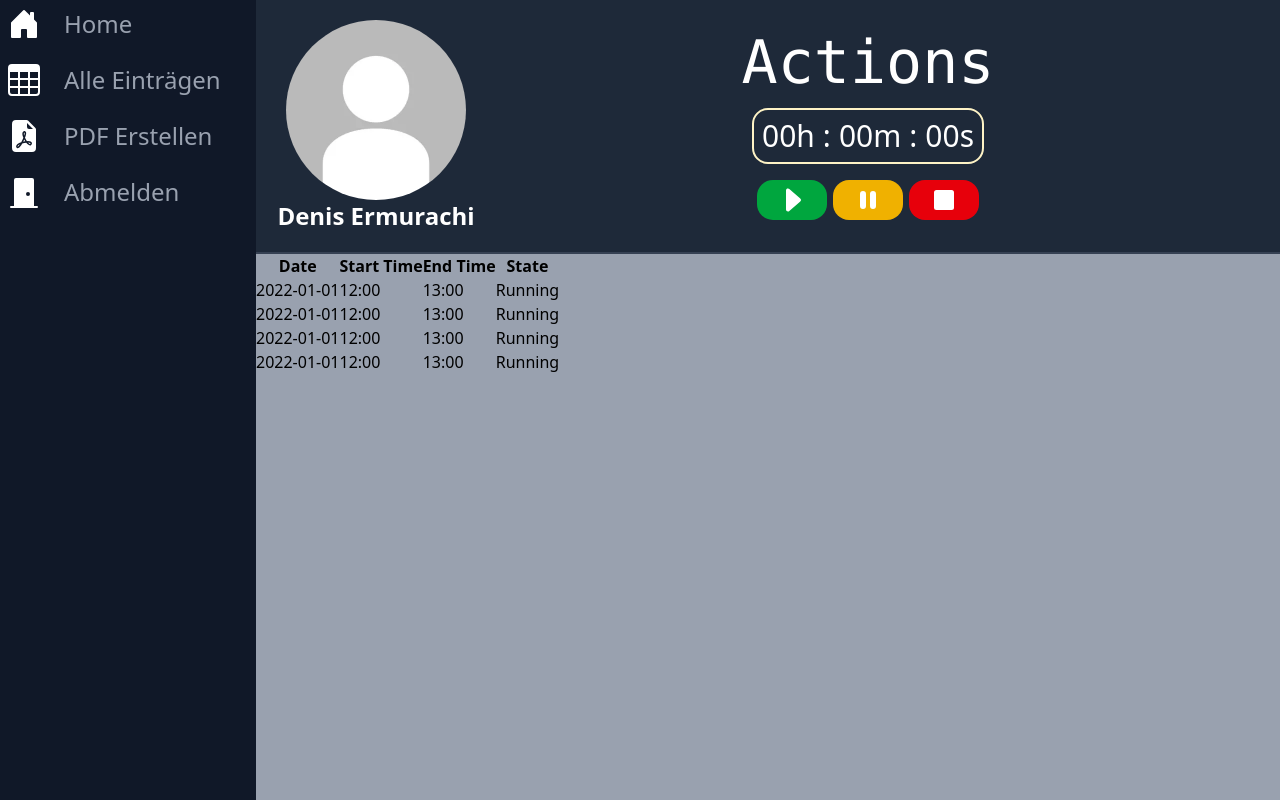
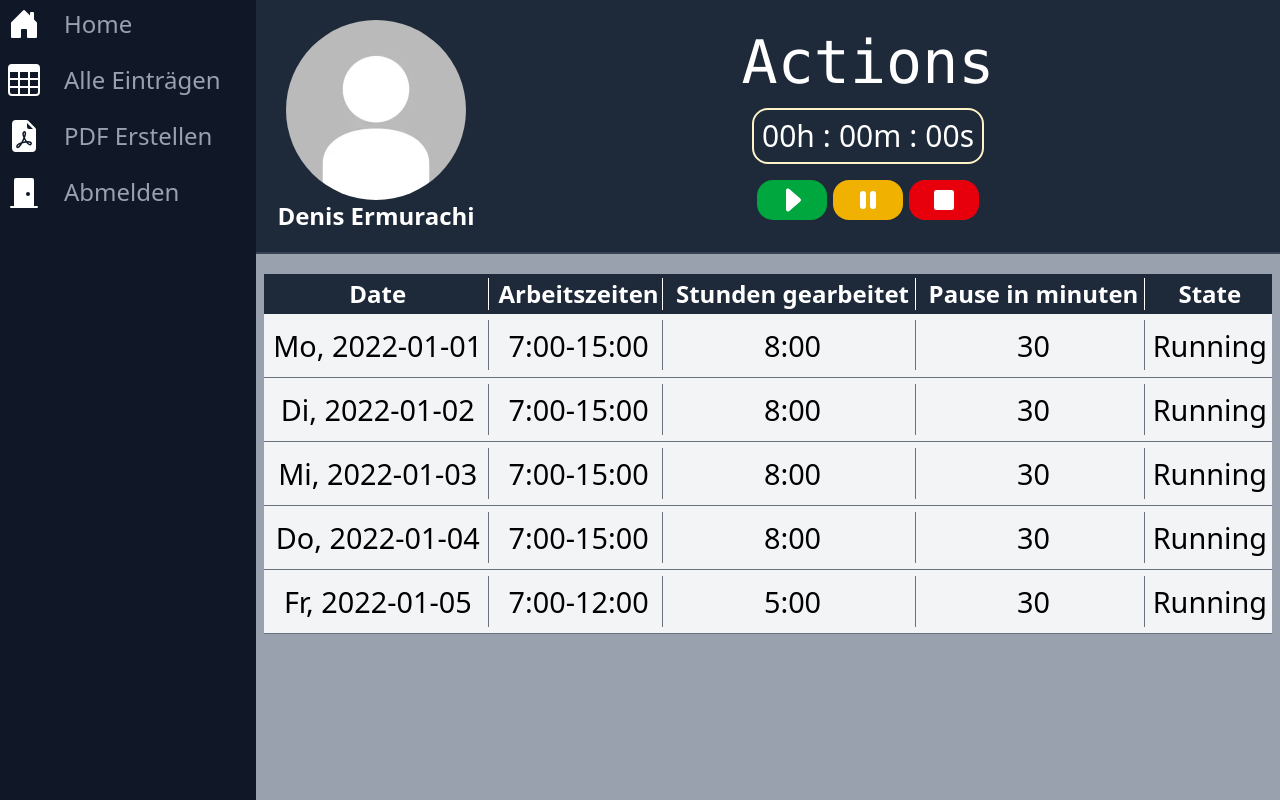
Before and after one commit to Denis80085/Time-Tracker, a React (Vite) app in the folder frontend/: page / in a window 1280 px wide. Built offline with nearby package versions, Linux system fonts and the light colour scheme.

Commit message:
table style

```diff
--- a/frontend/src/components/Home/TableComponent/Table.tsx
+++ b/frontend/src/components/Home/TableComponent/Table.tsx
@@ -7,19 +7,32 @@ type TableProps<T> = {
 
 function Table<T extends object>({ Columns, Rows }: TableProps<T>) {
   return (
-    <table>
-      <thead>
+    <table className="w-full h-full">
+      <thead className="bg-gray-800 text-white h-1/9  text-2xl">
         <tr>
           {Columns.map((column, index) => (
-            <th key={index}>{column.Name}</th>
+            <th className="relative" key={index}>
+              {column.Name}
+              {index < Columns.length - 1 && (
+                <div className="absolute right-0 top-[10%] h-[80%] w-1 border-l border-white"></div>
+              )}
+            </th>
           ))}
         </tr>
       </thead>
-      <tbody>
+      <tbody className="h-6/7 text-center">
         {Rows.map((row, Rindex) => (
-          <tr key={Rindex}>
+          <tr
+            className="bg-gray-100 text-[1.8rem] border-b border-gray-500"
+            key={Rindex}
+          >
             {Columns.map((column, Cindex) => (
-              <td key={Cindex}>{String(row[column.Accesor])}</td>
+              <td className="relative" key={Cindex}>
+                {String(row[column.Accesor])}
+                {Cindex < Columns.length - 1 && (
+                  <div className="absolute right-0 top-[10%] h-[80%] w-1 border-l border-gray-500"></div>
+                )}
+              </td>
             ))}
           </tr>
         ))}
--- a/frontend/src/components/Home/UserMenu.tsx
+++ b/frontend/src/components/Home/UserMenu.tsx
@@ -41,7 +41,7 @@ function UserMenu() {
             HandelMouseLeave();
           }}
           OnHover={() => {
-            HandelHover("Start Timer", "green-500");
+            HandelHover("Arbeit anfangen", "green-500");
           }}
           OnClick={() => {
             setStartTimer(true);
@@ -56,7 +56,7 @@ function UserMenu() {
             HandelMouseLeave();
           }}
           OnHover={() => {
-            HandelHover("Pause Timer", "yellow-300");
+            HandelHover("Pause machen", "yellow-300");
           }}
           OnClick={() => {
             setStartTimer(false);
@@ -70,7 +70,7 @@ function UserMenu() {
             HandelMouseLeave();
           }}
           OnHover={() => {
-            HandelHover("Stop Timer", "red-600");
+            HandelHover("Arbeit beenden", "red-600");
           }}
           OnClick={() => {
             setStopTimer(true);
--- a/frontend/src/pages/Home.tsx
+++ b/frontend/src/pages/Home.tsx
@@ -5,41 +5,54 @@ import { TableColumn } from "../components/Home/TableComponent/Table";
 
 type RowData = {
   date: string;
-  startTime: string;
-  endTime: string;
+  workhours: string;
+  worked: string;
+  pause: string;
   state: string;
 };
 
 function Home() {
   const Columns: TableColumn<RowData>[] = [
     { Name: "Date", Accesor: "date" },
-    { Name: "Start Time", Accesor: "startTime" },
-    { Name: "End Time", Accesor: "endTime" },
+    { Name: "Arbeitszeiten", Accesor: "workhours" },
+    { Name: "Stunden gearbeitet", Accesor: "worked" },
+    { Name: "Pause in minuten", Accesor: "pause" },
     { Name: "State", Accesor: "state" },
   ];
   const Rows: RowData[] = [
     {
-      date: "2022-01-01",
-      startTime: "12:00",
-      endTime: "13:00",
+      date: "Mo, 2022-01-01",
+      workhours: "7:00-15:00",
+      worked: "8:00",
+      pause: "30",
       state: "Running",
     },
     {
-      date: "2022-01-01",
-      startTime: "12:00",
-      endTime: "13:00",
+      date: "Di, 2022-01-02",
+      workhours: "7:00-15:00",
+      worked: "8:00",
+      pause: "30",
       state: "Running",
     },
     {
-      date: "2022-01-01",
-      startTime: "12:00",
-      endTime: "13:00",
+      date: "Mi, 2022-01-03",
+      workhours: "7:00-15:00",
+      worked: "8:00",
+      pause: "30",
       state: "Running",
     },
     {
-      date: "2022-01-01",
-      startTime: "12:00",
-      endTime: "13:00",
+      date: "Do, 2022-01-04",
+      workhours: "7:00-15:00",
+      worked: "8:00",
+      pause: "30",
+      state: "Running",
+    },
+    {
+      date: "Fr, 2022-01-05",
+      workhours: "7:00-12:00",
+      worked: "5:00",
+      pause: "30",
       state: "Running",
     },
   ];
@@ -50,12 +63,12 @@ function Home() {
         <UserIcon
           firstName={"Denis"}
           lastName={"Ermurachi"}
-          image={"/public/images/user.webp"}
+          image={"/images/user.webp"}
         />
         <UserMenu />
       </section>
       {/*Latest sesions. */}
-      <section>
+      <section className="py-5 px-2 h-100">
         <Table Columns={Columns} Rows={Rows} />
       </section>
     </div>
```
Also changed, not shown: frontend/src/index.css (line endings or trailing spaces).
